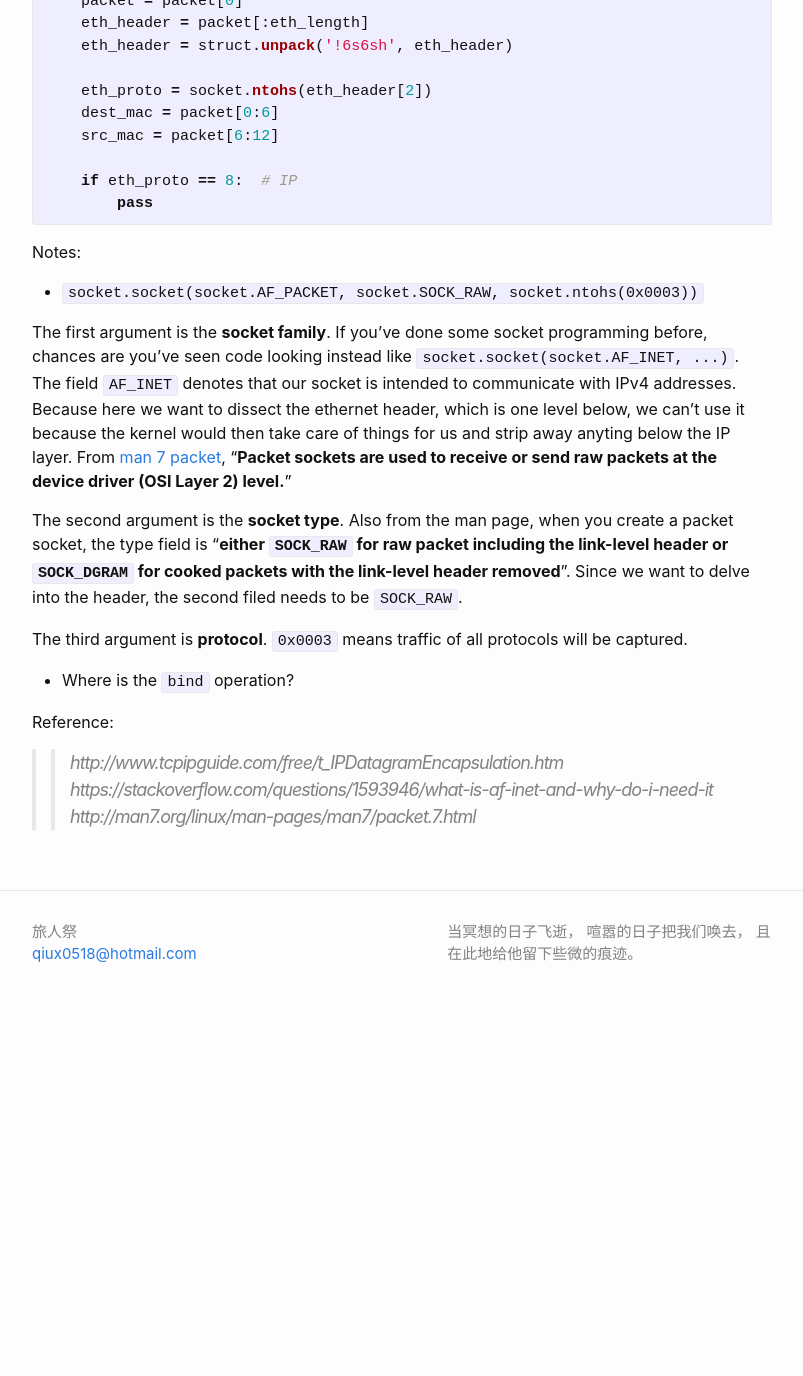
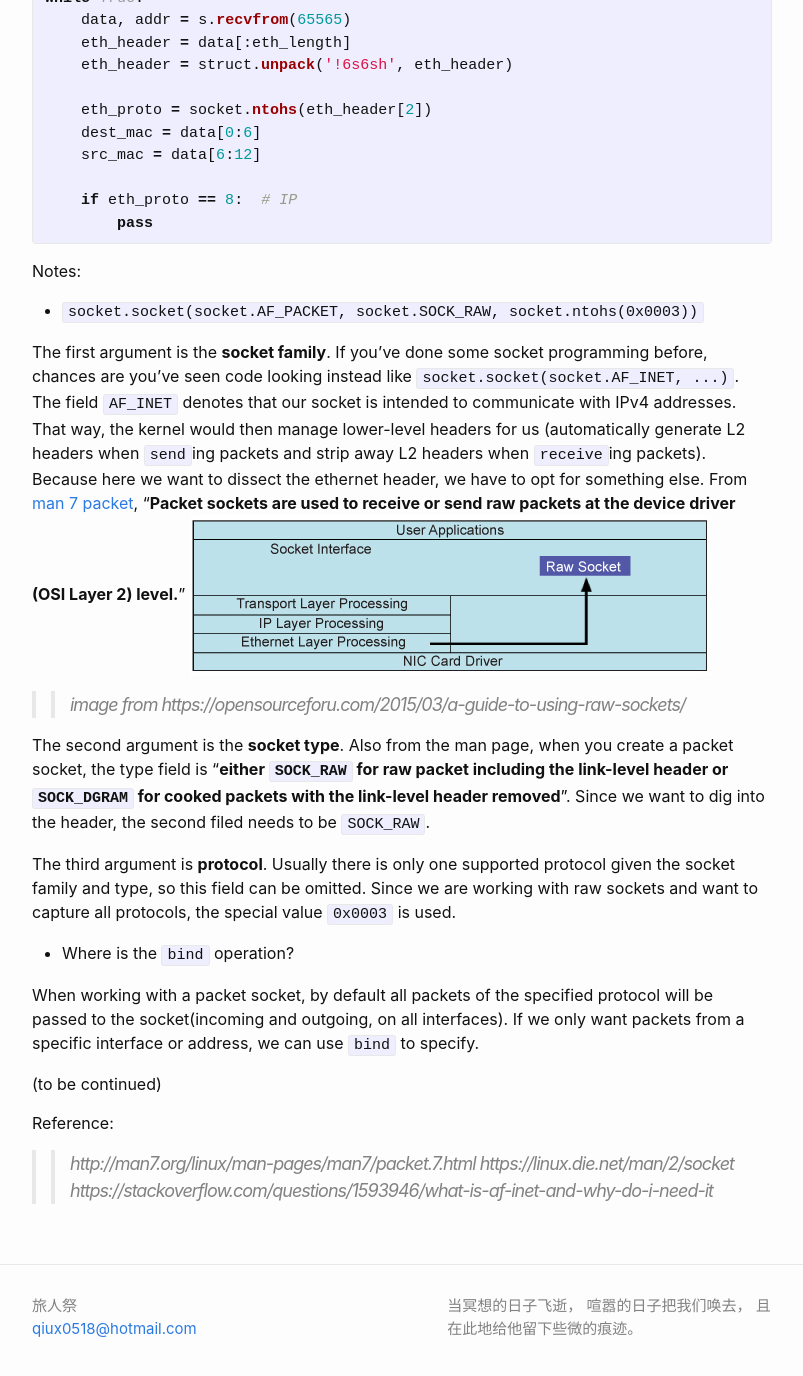
Before and after one commit to x7qiu/x7qiu.github.io, a Jekyll site: the page built from _posts/2018-06-15-frame-packets.md, in a window 1280 px wide and 1400 px high, scrolled down 1555 px. Shown: the top 1376 px of the window, without its empty margins (238-1041 px from the left). Built offline with Jekyll 4.4.1, drawn with Linux system fonts in a browser that asks for light colours; before the commit the page ends 2581 px from its top, so only the background shows below that; some of the changed text lies outside the part shown.

Commit message:
modified wording

````diff
--- a/_posts/2018-06-15-frame-packets.md
+++ b/_posts/2018-06-15-frame-packets.md
@@ -8,6 +8,7 @@ As someone who works with frames and packets on a daily basis, a summary about t
 
 # Overall
 ![packet encapsulation](/assets/tcpip.png)
+>> image from http://www.tcpipguide.com/free/t_IPDatagramEncapsulation.html
 
 # Ethernet Header
 ```
@@ -18,9 +19,9 @@ bytes:   0 1 2 3 4 5      6 7 8 9 10 11     12 13
 ```
 * Dest.MAC: self-explanatory
 * Src.MAC: self-explanatory
-* Type:
+* Type: specify the L3 protocol. i.e. IPv4, IPv6, ARP, ...
 
-Examplary Python code to dissect ethernet header
+Examplary Python code to dissect ethernet header (**Linux only**)
 {% highlight python %}
 import socket, sys, struct
 
@@ -33,14 +34,13 @@ except socket.error, msg:
     sys.exit()
 
 while True:
-    packet = s.recvfrom(65565)
-    packet = packet[0]
-    eth_header = packet[:eth_length]
+    data, addr = s.recvfrom(65565)
+    eth_header = data[:eth_length]
     eth_header = struct.unpack('!6s6sh', eth_header)
 
     eth_proto = socket.ntohs(eth_header[2])
-    dest_mac = packet[0:6]
-    src_mac = packet[6:12]
+    dest_mac = data[0:6]
+    src_mac = data[6:12]
 
     if eth_proto == 8:  # IP
         pass
@@ -50,19 +50,23 @@ Notes:
 
 * ```socket.socket(socket.AF_PACKET, socket.SOCK_RAW, socket.ntohs(0x0003))```
 
-The first argument is the **socket family**. If you've done some socket programming before, chances are you've seen code looking instead like `socket.socket(socket.AF_INET, ...)`. The field `AF_INET` denotes that our socket is intended to communicate with IPv4 addresses. Because here we want to dissect the ethernet header, which is one level below, we can't use it because the kernel would then take care of things for us and  strip away anyting below the IP layer. From [man 7 packet](http://man7.org/linux/man-pages/man7/packet.7.html), "**Packet sockets are used to receive or send raw packets at the device driver (OSI Layer 2) level.**"
+The first argument is the **socket family**. If you've done some socket programming before, chances are you've seen code looking instead like `socket.socket(socket.AF_INET, ...)`. The field `AF_INET` denotes that our socket is intended to communicate with IPv4 addresses. That way, the kernel would then manage lower-level headers for us (automatically generate L2 headers when `send`ing packets and strip away L2 headers when `receive`ing packets). Because here we want to dissect the ethernet header, we have to opt for something else. From [man 7 packet](http://man7.org/linux/man-pages/man7/packet.7.html), "**Packet sockets are used to receive or send raw packets at the device driver (OSI Layer 2) level.**"
+![raw socket](/assets/raw_socket.jpg)
+>> image from https://opensourceforu.com/2015/03/a-guide-to-using-raw-sockets/
 
-The second argument is the **socket type**. Also from the man page, when you create a packet socket, the type field is “**either `SOCK_RAW` for raw packet including the link-level header or `SOCK_DGRAM` for cooked packets with the link-level header removed**”. Since we want to delve into the header, the second filed needs to be `SOCK_RAW`.
+The second argument is the **socket type**. Also from the man page, when you create a packet socket, the type field is “**either `SOCK_RAW` for raw packet including the link-level header or `SOCK_DGRAM` for cooked packets with the link-level header removed**”. Since we want to dig into the header, the second filed needs to be `SOCK_RAW`.
 
-The third argument is **protocol**. `0x0003` means traffic of all protocols will be captured.
+The third argument is **protocol**. Usually there is only one supported protocol given the socket family and type, so this field can be omitted. Since we are working with raw sockets and want to capture all protocols, the special value `0x0003` is used.
 
 * Where is the `bind` operation?
 
+When working with a packet socket, by default all packets of the specified protocol will be passed to the socket(incoming and outgoing, on all interfaces). If we only want packets from a specific interface or address, we can use `bind` to specify.
 
 
 
+(to be continued)
 
 Reference:
->> http://www.tcpipguide.com/free/t_IPDatagramEncapsulation.htm
+>> http://man7.org/linux/man-pages/man7/packet.7.html
+>> https://linux.die.net/man/2/socket
 >> https://stackoverflow.com/questions/1593946/what-is-af-inet-and-why-do-i-need-it
->> http://man7.org/linux/man-pages/man7/packet.7.html
````
Also changed, not shown: assets/raw_socket.jpg (added).
